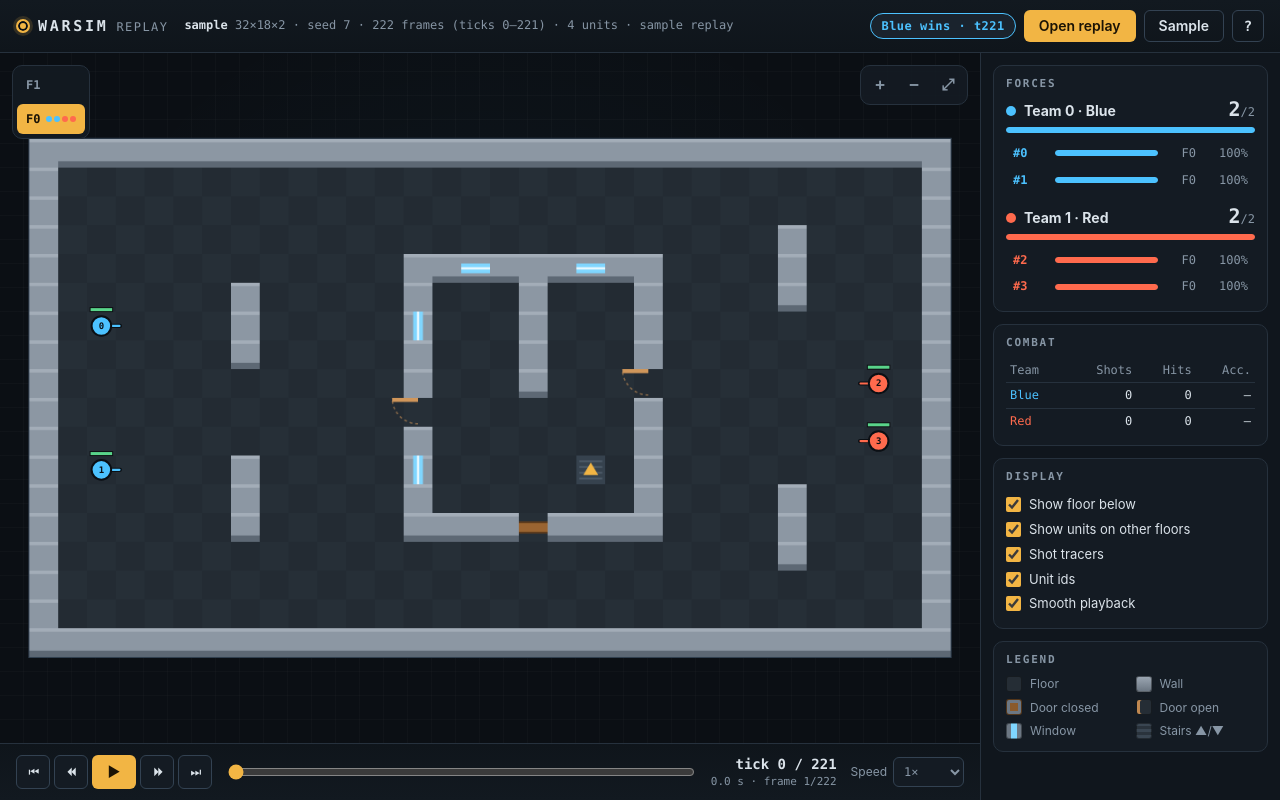
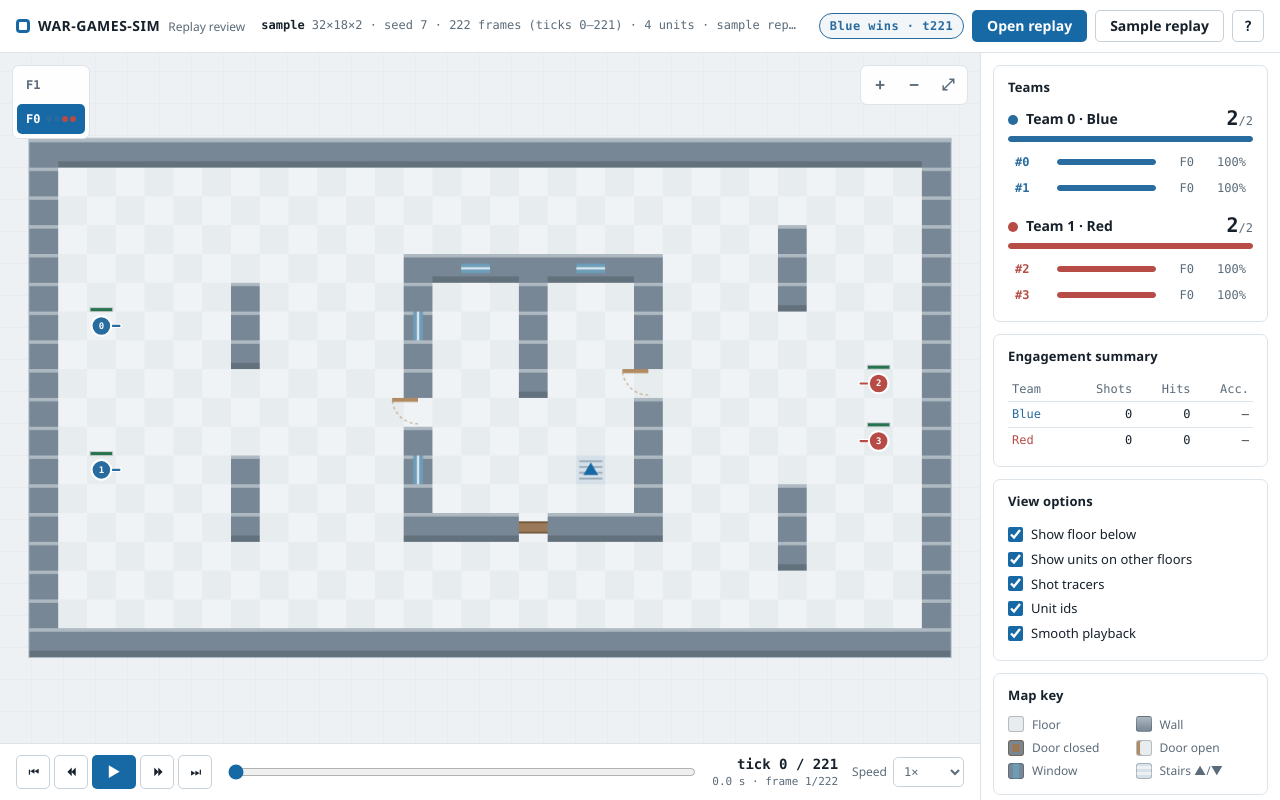
Before and after one commit to TomMcIver/War-Games-Sim, a plain HTML site: page viewer/index.html in a window 1280 px wide. Drawn offline with Linux system fonts and the light colour scheme.

Commit message:
style(viewer): light theme

```diff
--- a/viewer/index.html
+++ b/viewer/index.html
@@ -12,8 +12,8 @@
     <header class="topbar">
       <div class="brand">
         <span class="brand-mark" aria-hidden="true"></span>
-        <span class="brand-name">WARSIM</span>
-        <span class="brand-sub">replay</span>
+        <span class="brand-name">WAR-GAMES-SIM</span>
+        <span class="brand-sub">Replay review</span>
       </div>
       <div class="meta" id="meta" aria-live="polite">No replay loaded</div>
       <div class="topbar-actions">
@@ -22,7 +22,7 @@
           <input type="file" id="file-input" accept=".json,application/json" hidden>
           Open replay
         </label>
-        <button class="btn btn-ghost" id="btn-sample" type="button" title="Load the bundled demo replay">Sample</button>
+        <button class="btn btn-ghost" id="btn-sample" type="button" title="Load the bundled demo replay">Sample replay</button>
         <button class="btn btn-ghost btn-icon" id="btn-help" type="button" title="Keyboard shortcuts (?)" aria-label="Keyboard shortcuts">?</button>
       </div>
     </header>
@@ -59,15 +59,15 @@
 
     <aside class="side" id="side">
       <section class="panel">
-        <h2>Forces</h2>
+        <h2>Teams</h2>
         <div id="teams"></div>
       </section>
       <section class="panel">
-        <h2>Combat</h2>
+        <h2>Engagement summary</h2>
         <table class="stats" id="combat"></table>
       </section>
       <section class="panel">
-        <h2>Display</h2>
+        <h2>View options</h2>
         <label class="check"><input type="checkbox" id="opt-ghost" checked> Show floor below</label>
         <label class="check"><input type="checkbox" id="opt-others" checked> Show units on other floors</label>
         <label class="check"><input type="checkbox" id="opt-tracers" checked> Shot tracers</label>
@@ -75,7 +75,7 @@
         <label class="check"><input type="checkbox" id="opt-smooth" checked> Smooth playback</label>
       </section>
       <section class="panel">
-        <h2>Legend</h2>
+        <h2>Map key</h2>
         <ul class="legend">
           <li><i class="sw sw-floor"></i>Floor</li>
           <li><i class="sw sw-wall"></i>Wall</li>
--- a/viewer/style.css
+++ b/viewer/style.css
@@ -1,28 +1,28 @@
-/* War-Games-Sim replay viewer - "command table" look: dark slate, amber UI
-   accents, team colours reserved for units. Canvas colours live in viewer.js. */
+/* War-Games-Sim replay viewer - quiet analyst workspace. Canvas colours live
+   in viewer.js; team colours stay distinct and are reserved for units. */
 :root {
-  --bg: #0b0f14;
-  --bg-2: #10161d;
-  --panel: #141b23;
-  --panel-2: #1a232d;
-  --line: #26313d;
-  --line-2: #334252;
-  --text: #dbe3ea;
-  --muted: #8796a5;
-  --dim: #5b6977;
-  --accent: #f2b544;
-  --accent-ink: #1b1305;
-  --team0: #4cc2ff;
-  --team1: #ff6a4d;
-  --good: #59d48a;
-  --bad: #ff5468;
-  --radius: 10px;
-  --radius-sm: 6px;
-  --font: "Inter", "Segoe UI", system-ui, -apple-system, Roboto, sans-serif;
-  --mono: "JetBrains Mono", "Cascadia Mono", "SFMono-Regular", Consolas, ui-monospace, monospace;
+  --bg: #f1f4f7;
+  --bg-2: #ffffff;
+  --panel: #ffffff;
+  --panel-2: #f3f6f8;
+  --line: #dce3e9;
+  --line-2: #c7d1da;
+  --text: #17212b;
+  --muted: #5b6b79;
+  --dim: #8794a0;
+  --accent: #1769a6;
+  --accent-ink: #ffffff;
+  --team0: #286b9f;
+  --team1: #b64c45;
+  --good: #28734f;
+  --bad: #b83e4b;
+  --radius: 7px;
+  --radius-sm: 5px;
+  --font: "Segoe UI", system-ui, -apple-system, Roboto, sans-serif;
+  --mono: "Cascadia Mono", "SFMono-Regular", Consolas, ui-monospace, monospace;
   --side-w: 300px;
   --fast: 120ms;
-  color-scheme: dark;
+  color-scheme: light;
 }
 
 * { box-sizing: border-box; }
@@ -52,19 +52,18 @@ button, select, input { font: inherit; color: inherit; }
   align-items: center;
   gap: 16px;
   padding: 10px 16px;
-  background: linear-gradient(180deg, #121920, #0f151b);
+  background: var(--bg-2);
   border-bottom: 1px solid var(--line);
   min-width: 0;
 }
 .brand { display: flex; align-items: baseline; gap: 8px; flex: none; }
 .brand-mark {
   width: 14px; height: 14px; align-self: center;
-  border: 2px solid var(--accent); border-radius: 50%;
-  box-shadow: 0 0 0 3px rgba(242, 181, 68, 0.15), inset 0 0 0 2px var(--bg);
-  background: var(--accent);
+  border: 3px solid var(--accent); border-radius: 4px;
+  background: transparent;
 }
-.brand-name { font: 700 15px/1 var(--mono); letter-spacing: 0.18em; }
-.brand-sub { font: 500 12px/1 var(--mono); color: var(--muted); letter-spacing: 0.12em; text-transform: uppercase; }
+.brand-name { font: 650 14px/1 var(--font); letter-spacing: 0.035em; }
+.brand-sub { font: 500 12px/1 var(--font); color: var(--muted); }
 .meta {
   flex: 1; min-width: 0;
   color: var(--muted); font: 12px/1.3 var(--mono);
@@ -99,10 +98,9 @@ button, select, input { font: inherit; color: inherit; }
   min-height: 0;
   overflow: hidden;
   background:
-    radial-gradient(ellipse at 50% 40%, rgba(76, 194, 255, 0.04), transparent 60%),
-    repeating-linear-gradient(0deg, transparent 0 23px, rgba(255, 255, 255, 0.018) 23px 24px),
-    repeating-linear-gradient(90deg, transparent 0 23px, rgba(255, 255, 255, 0.018) 23px 24px),
-    var(--bg);
+    repeating-linear-gradient(0deg, transparent 0 31px, rgba(23, 33, 43, 0.025) 31px 32px),
+    repeating-linear-gradient(90deg, transparent 0 31px, rgba(23, 33, 43, 0.025) 31px 32px),
+    #edf1f4;
 }
 #canvas { position: absolute; inset: 0; width: 100%; height: 100%; display: block; cursor: grab; touch-action: none; }
 #canvas.dragging { cursor: grabbing; }
@@ -112,8 +110,7 @@ button, select, input { font: inherit; color: inherit; }
   position: absolute; top: 12px; left: 12px;
   display: flex; flex-direction: column-reverse; gap: 4px;
   padding: 4px; border-radius: var(--radius);
-  background: rgba(20, 27, 35, 0.86); border: 1px solid var(--line);
-  backdrop-filter: blur(6px);
+  background: rgba(255, 255, 255, 0.96); border: 1px solid var(--line);
 }
 .floor-picker:empty { display: none; }
 .floor-btn {
@@ -131,7 +128,7 @@ button, select, input { font: inherit; color: inherit; }
 .view-tools {
   position: absolute; top: 12px; right: 12px;
   display: flex; gap: 4px; padding: 4px; border-radius: var(--radius);
-  background: rgba(20, 27, 35, 0.86); border: 1px solid var(--line);
+  background: rgba(255, 255, 255, 0.96); border: 1px solid var(--line);
 }
 .tool {
   width: 30px; height: 30px; border-radius: var(--radius-sm);
@@ -144,7 +141,7 @@ button, select, input { font: inherit; color: inherit; }
   position: absolute; top: 12px; left: 50%; transform: translateX(-50%);
   display: flex; align-items: center; gap: 8px;
   padding: 5px 6px 5px 12px; border-radius: 999px;
-  background: rgba(20, 27, 35, 0.92); border: 1px solid var(--accent);
+  background: rgba(255, 255, 255, 0.98); border: 1px solid var(--line-2);
   font: 600 12px/1 var(--mono);
 }
 .follow-chip button {
@@ -156,13 +153,13 @@ button, select, input { font: inherit; color: inherit; }
 .hover-line {
   position: absolute; left: 12px; bottom: 10px;
   font: 11px/1 var(--mono); color: var(--muted);
-  text-shadow: 0 1px 2px #000; pointer-events: none;
+  color: var(--text); pointer-events: none;
 }
 .tooltip {
   position: absolute; pointer-events: none; z-index: 5;
   min-width: 150px; padding: 8px 10px; border-radius: var(--radius-sm);
-  background: rgba(12, 17, 22, 0.95); border: 1px solid var(--line-2);
-  box-shadow: 0 8px 24px rgba(0, 0, 0, 0.45);
+  background: #ffffff; border: 1px solid var(--line-2);
+  box-shadow: 0 4px 14px rgba(23, 33, 43, 0.12);
   font: 12px/1.5 var(--mono);
 }
 .tooltip .tt-head { display: flex; align-items: center; gap: 6px; font-weight: 700; margin-bottom: 2px; }
@@ -178,15 +175,15 @@ button, select, input { font: inherit; color: inherit; }
 .drop-overlay {
   position: absolute; inset: 10px; z-index: 6; display: grid; place-items: center;
   border: 2px dashed var(--accent); border-radius: var(--radius);
-  background: rgba(242, 181, 68, 0.08); color: var(--accent);
+  background: rgba(255, 255, 255, 0.88); color: var(--accent);
   font: 600 16px/1 var(--mono); pointer-events: none;
 }
 .error {
   position: absolute; left: 50%; bottom: 16px; transform: translateX(-50%); z-index: 7;
   max-width: min(640px, calc(100% - 32px)); display: flex; gap: 8px; align-items: flex-start;
   padding: 10px 10px 10px 14px; border-radius: var(--radius-sm);
-  background: #2a1218; border: 1px solid var(--bad); color: #ffd6dc;
-  box-shadow: 0 8px 24px rgba(0, 0, 0, 0.5);
+  background: #fff4f3; border: 1px solid var(--bad); color: #742c31;
+  box-shadow: 0 4px 14px rgba(23, 33, 43, 0.12);
 }
 .error pre { margin: 0; white-space: pre-wrap; font: 12px/1.5 var(--mono); max-height: 40vh; overflow: auto; }
 .error button { border: 0; background: transparent; color: inherit; font-size: 18px; cursor: pointer; line-height: 1; }
@@ -200,10 +197,10 @@ button, select, input { font: inherit; color: inherit; }
   padding: 12px;
   display: flex; flex-direction: column; gap: 12px;
 }
-.panel { background: var(--panel); border: 1px solid var(--line); border-radius: var(--radius); padding: 12px; }
+.panel { background: var(--panel); border: 1px solid var(--line); border-radius: var(--radius); padding: 14px; }
 .panel h2 {
-  margin: 0 0 10px; font: 600 11px/1 var(--mono); letter-spacing: 0.16em;
-  text-transform: uppercase; color: var(--muted);
+  margin: 0 0 12px; font: 650 13px/1.2 var(--font); letter-spacing: 0.01em;
+  color: var(--text);
 }
 .team + .team { margin-top: 14px; }
 .team-head { display: flex; align-items: baseline; justify-content: space-between; margin-bottom: 6px; }
@@ -221,7 +218,7 @@ button, select, input { font: inherit; color: inherit; }
   transition: background var(--fast), border-color var(--fast);
 }
 .unit-row:hover { background: var(--panel-2); }
-.unit-row[aria-pressed="true"] { border-color: var(--accent); background: rgba(242, 181, 68, 0.08); }
+.unit-row[aria-pressed="true"] { border-color: var(--accent); background: #edf5fb; }
 .unit-row.dead { color: var(--dim); }
 .unit-row.dead .bar > span { width: 0 !important; }
 .unit-row .uid { font-weight: 700; }
@@ -238,20 +235,20 @@ table.stats tr:last-child td { border-bottom: 0; }
 
 .legend { list-style: none; margin: 0; padding: 0; display: grid; grid-template-columns: 1fr 1fr; gap: 6px 10px; font-size: 12px; color: var(--muted); }
 .legend li { display: flex; align-items: center; gap: 8px; }
-.sw { width: 16px; height: 16px; border-radius: 3px; display: block; flex: none; border: 1px solid rgba(0, 0, 0, 0.4); }
-.sw-floor { background: #252d35; }
-.sw-wall { background: linear-gradient(180deg, #9aa5b1, #6c7783); }
-.sw-door-c { background: #8a5a2b; box-shadow: inset 0 0 0 3px #6c7783; }
-.sw-door-o { background: #252d35; box-shadow: inset 3px 0 0 #c08850; }
-.sw-window { background: linear-gradient(90deg, #6c7783 0 30%, #7fd6ff 30% 70%, #6c7783 70%); }
-.sw-stairs { background: repeating-linear-gradient(0deg, #3a4652 0 3px, #2a333c 3px 6px); }
+.sw { width: 16px; height: 16px; border-radius: 3px; display: block; flex: none; border: 1px solid rgba(23, 33, 43, 0.24); }
+.sw-floor { background: #e7ecef; }
+.sw-wall { background: linear-gradient(180deg, #aeb9c2, #788795); }
+.sw-door-c { background: #9a7958; box-shadow: inset 0 0 0 3px #788795; }
+.sw-door-o { background: #e7ecef; box-shadow: inset 3px 0 0 #b08b62; }
+.sw-window { background: linear-gradient(90deg, #788795 0 30%, #6d9db8 30% 70%, #788795 70%); }
+.sw-stairs { background: repeating-linear-gradient(0deg, #d5e0e8 0 3px, #edf1f4 3px 6px); }
 
 /* ---- transport -------------------------------------------------------- */
 .transport {
   grid-area: transport;
   display: flex; align-items: center; gap: 14px;
   padding: 10px 16px;
-  background: linear-gradient(0deg, #121920, #0f151b);
+  background: var(--bg-2);
   border-top: 1px solid var(--line);
   min-width: 0;
 }
@@ -277,8 +274,8 @@ table.stats tr:last-child td { border-bottom: 0; }
 }
 
 /* ---- help ------------------------------------------------------------- */
-.help { position: fixed; inset: 0; z-index: 20; display: grid; place-items: center; background: rgba(5, 8, 11, 0.7); padding: 16px; }
-.help-card { width: min(440px, 100%); background: var(--panel); border: 1px solid var(--line-2); border-radius: var(--radius); padding: 18px 20px; box-shadow: 0 20px 60px rgba(0, 0, 0, 0.6); }
+.help { position: fixed; inset: 0; z-index: 20; display: grid; place-items: center; background: rgba(23, 33, 43, 0.42); padding: 16px; }
+.help-card { width: min(440px, 100%); background: var(--panel); border: 1px solid var(--line-2); border-radius: var(--radius); padding: 18px 20px; box-shadow: 0 12px 32px rgba(23, 33, 43, 0.2); }
 .help-card h2 { margin: 0 0 12px; font-size: 16px; }
 .help-card dl { display: grid; grid-template-columns: auto 1fr; gap: 6px 16px; margin: 0 0 16px; font-size: 13px; }
 .help-card dt { font: 600 12px/1.6 var(--mono); color: var(--accent); }
--- a/viewer/viewer.js
+++ b/viewer/viewer.js
@@ -7,13 +7,13 @@
   const T = R.TILE;
 
   // ---- constants --------------------------------------------------------
-  const TEAM_COLORS = ["#4cc2ff", "#ff6a4d", "#b38cff", "#59d48a"];
+  const TEAM_COLORS = ["#286b9f", "#b64c45", "#7654a5", "#28734f"];
   const TEAM_NAMES = ["Blue", "Red", "Violet", "Green"];
   const COLORS = {
-    floorA: "#232b33", floorB: "#262f37", wall: "#8c97a3", wallTop: "#a3adb8", wallShade: "#5d6874",
-    door: "#9a6431", doorEdge: "#5e3b1c", doorOpen: "#d0965a", glass: "#7fd6ff", stairs: "#36424e", stairsLine: "#4d5b69",
-    arrow: "#f2b544", dead: "#4a535c", outline: "#0b0f14", hit: "#ff5468", miss: "#c9d2db",
-    select: "#f2b544", hover: "#ffffff", border: "#334252",
+    floorA: "#e7ecef", floorB: "#f0f3f5", wall: "#788795", wallTop: "#aeb9c2", wallShade: "#63717d",
+    door: "#9a7958", doorEdge: "#72563a", doorOpen: "#b08b62", glass: "#6d9db8", stairs: "#d5e0e8", stairsLine: "#9aabb8",
+    arrow: "#1769a6", dead: "#89949e", outline: "#ffffff", hit: "#b83e4b", miss: "#647381",
+    select: "#1769a6", hover: "#263746", border: "#aab8c4",
   };
   const SPEEDS = [0.25, 0.5, 1, 2, 4, 8, 16];
   const TRACER_FRAMES = 6;       // how long a shot tracer stays visible
@@ -361,13 +361,13 @@
         drawWallTile(g, map, x, y, f, p);
         const horiz = runsHorizontally(map, x, y, f);
         drawAcross(g, x, y, p, horiz, 0.34, COLORS.glass);
-        drawAcross(g, x, y, p, horiz, 0.08, "#e6f8ff");
+        drawAcross(g, x, y, p, horiz, 0.08, "#d8e7ef");
         return;
       }
       case T.STAIRS_UP: drawStairs(g, x, y, p, true); return;
       case T.STAIRS_DOWN: drawStairs(g, x, y, p, false); return;
       default: // unknown tile id: make it obvious instead of silently hiding it
-        g.fillStyle = "#ff00ff";
+        g.fillStyle = "#b83e4b";
         g.fillRect(x * p, y * p, p, p);
     }
   }
@@ -557,10 +557,10 @@
   function drawHpBar(x, y, r, frac) {
     const w = Math.max(16, r * 2.2), h = Math.max(3, r * 0.22);
     const bx = x - w / 2, by = y - r - h - 5;
-    ctx.fillStyle = "rgba(0,0,0,0.65)";
+    ctx.fillStyle = "rgba(23,33,43,0.18)";
     ctx.fillRect(bx - 1, by - 1, w + 2, h + 2);
     const f = clamp(frac, 0, 1);
-    ctx.fillStyle = f > 0.6 ? "#59d48a" : f > 0.3 ? "#f2b544" : "#ff5468";
+    ctx.fillStyle = f > 0.6 ? "#28734f" : f > 0.3 ? "#a77a2b" : "#b83e4b";
     ctx.fillRect(bx, by, w * f, h);
   }
 
```
